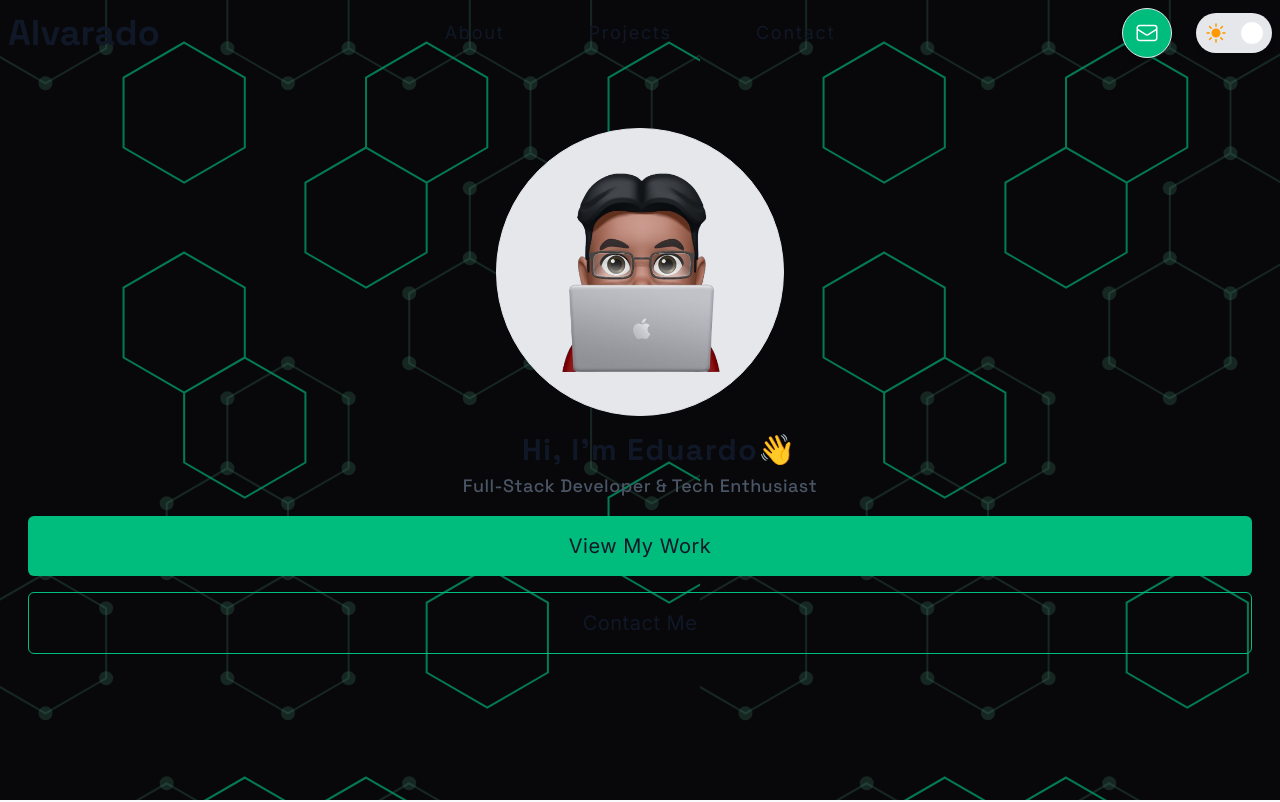
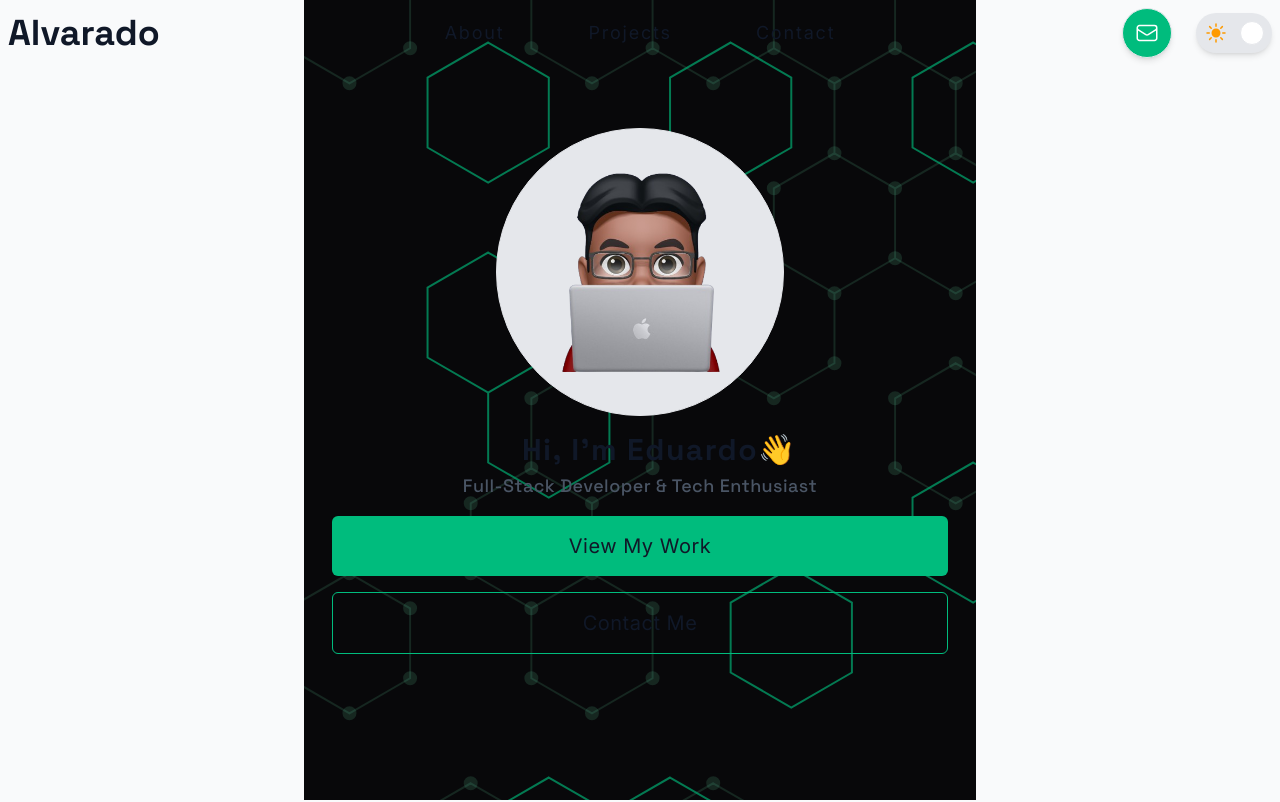
Before and after one commit to ealvara6/devfolio, a React (Vite) app: page / in a window 1280 px wide. Shown: the top 802 px of the page. Built offline with nearby package versions, Linux system fonts and the light colour scheme.

Commit message:
style(sections): add max width layout

```diff
--- a/src/components/sections/Sections.tsx
+++ b/src/components/sections/Sections.tsx
@@ -5,7 +5,7 @@ import { Projects } from './projects/Projects';
 
 export const Sections = () => {
   return (
-    <main className="pb-16">
+    <main className="pb-16 w-full max-w-2xl mx-auto">
       <Hero />
       <About />
       <Projects />
```
